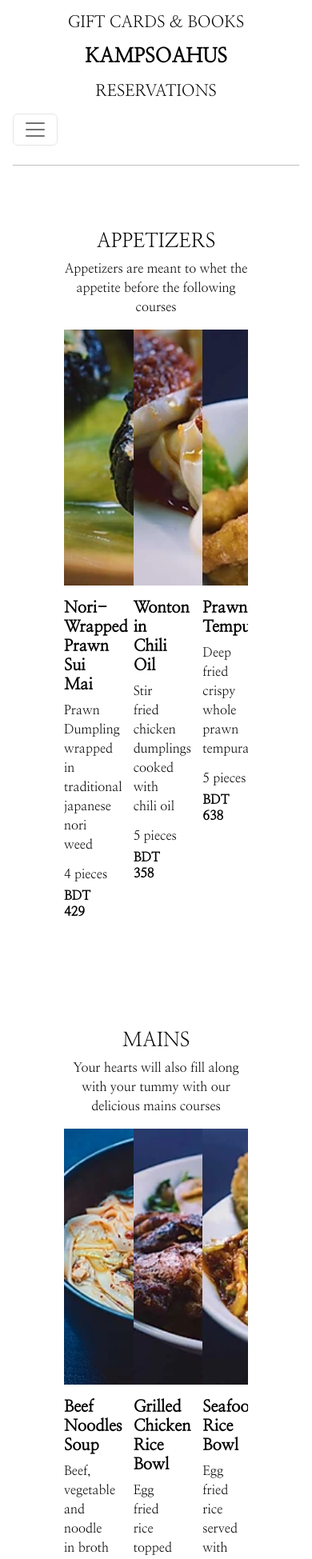
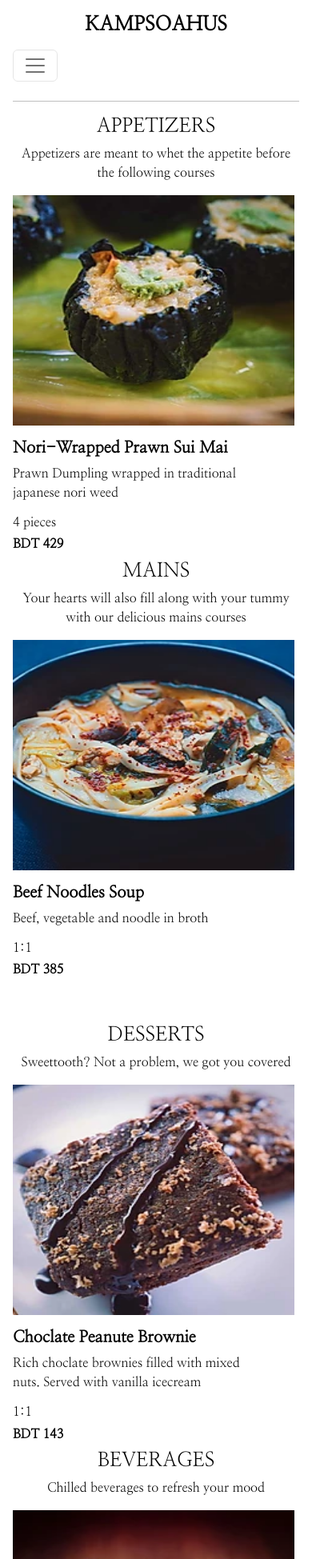
Before and after one commit to scottishsummer98/react_restaurant, a React (Create React App) app: page /menu in a window 390 px wide. Shown: the top 1949 px of the page at 80% size. Built offline with nearby package versions, Linux system fonts and the light colour scheme.

Commit message:
'responsivefixestilldate'

```diff
--- a/src/components/header/Header.css
+++ b/src/components/header/Header.css
@@ -1,9 +1,5 @@
 .container_header {
-    display: flex;
-    flex-direction: row;
-    justify-content: center;
-    gap: 10rem;
-    align-items: center;
+    text-align: center;
 }
 .header_links {
     text-decoration: none;
@@ -13,23 +9,3 @@
 .header_links:hover {
     color: #D2BF65;
 }
-
-/* Media Queries Medium Devices*/
-@media screen and (max-width:1024px){
-    .container_header {
-        display: flex;
-        flex-direction: row;
-        justify-content: center;
-        gap: 5rem;
-    }
-}
-
-/* Media Queries Small Devices*/
-@media screen and (max-width:600px){
-    .container_header {
-        display: flex;
-        flex-direction: column;
-        justify-content: center;
-        gap: .5rem;
-    }
-}
--- a/src/components/header/Header.jsx
+++ b/src/components/header/Header.jsx
@@ -5,16 +5,10 @@ import './Header.css'
 const Header = () => {
   return (
     <header className="container_header">
-      <Link to="cardsandbooks" className="header_links">
-        <h5>GIFT CARDS & BOOKS</h5>
-      </Link>
       <Link to="/" className="header_links">
         <h2>
           <b>KAMPSOAHUS</b>
         </h2>
-      </Link>
-      <Link to="reservations" className="header_links">
-        <h5>RESERVATIONS</h5>
       </Link>
     </header>
   )
--- a/src/components/pages/CardsAndBooks.css
+++ b/src/components/pages/CardsAndBooks.css
@@ -70,12 +70,31 @@
 
 /* Media Queries Medium Devices*/
 @media screen and (max-width:1024px){
-    .container_help_header {
+    .container_help_header, .container_bookscards_header {
         width: 100%;
     }
+    .container_bookscards_body {
+        display: grid;
+    grid-template-columns: 1fr;
+    gap: 1rem;
+    justify-items: center;
+    }
+
 }
 
 /* Media Queries Small Devices*/
 @media screen and (max-width:600px){
-
+    .container_help_header, .container_bookscards_header {
+        width: 100%;
+    }
+    .container_bookscards_body {
+        display: grid;
+    grid-template-columns: 1fr;
+    gap: 1rem;
+    justify-items: center;
+    }
+    .books_image {
+        width:20rem;
+        margin: 2rem 0;
+    }
 }
--- a/src/components/pages/Menu.css
+++ b/src/components/pages/Menu.css
@@ -4,7 +4,28 @@
 .container_menu_appetizers_header, .container_menu_mains_header, .container_menu_desserts_header, .container_menu_beverages_header {
     text-align: center;
 }
-.image {
+.container_image {
+    width: 20rem;
+    height: 18rem;
+}
+/* Media Queries Medium Devices*/
+@media screen and (max-width:1024px){
+    .container_menu_appetizers, .container_menu_mains, .container_menu_desserts, .container_menu_beverages {
+        padding: 0;
+    }
+    .container_image {
+        width: 18rem;
+        height: 14rem;
+    }
+}
 
-    width: 20rem;
+/* Media Queries Small Devices*/
+@media screen and (max-width:600px){
+    .container_menu_appetizers, .container_menu_mains, .container_menu_desserts, .container_menu_beverages {
+        padding: 0;
+    }
+    .container_image {
+        width: 22rem;
+        height: 18rem;
+    }
 }
--- a/src/components/pages/Menu.jsx
+++ b/src/components/pages/Menu.jsx
@@ -242,13 +242,27 @@ const Menu = () => {
           <Swiper
             className="mySwiper"
             slidesPerView={3}
-            spaceBetween={30}
+            spaceBetween={98}
             loop={true}
+            breakpoints={{
+              // when window width is >= 600px
+              600: {
+                width: 600,
+                slidesPerView: 2,
+                spaceBetween: 98,
+              },
+              // when window width is >= 300px
+              300: {
+                width: 300,
+                slidesPerView: 1,
+                spaceBetween: 100,
+              },
+            }}
           >
             {AppData.map(({ id, image, name, desc, portion, price }) => {
               return (
                 <SwiperSlide key={id}>
-                  <img style={{ width: '20rem' }} src={image} alt="" />
+                  <img className="container_image" src={image} alt="" />
                   <div style={{ paddingTop: '1rem' }}>
                     <h5>
                       <b>{name}</b>
@@ -277,13 +291,27 @@ const Menu = () => {
           <Swiper
             className="mySwiper"
             slidesPerView={3}
-            spaceBetween={30}
+            spaceBetween={98}
             loop={true}
+            breakpoints={{
+              // when window width is >= 600px
+              600: {
+                width: 600,
+                slidesPerView: 2,
+                spaceBetween: 98,
+              },
+              // when window width is >= 300px
+              300: {
+                width: 300,
+                slidesPerView: 1,
+                spaceBetween: 100,
+              },
+            }}
           >
             {MainsData.map(({ id, image, name, desc, portion, price }) => {
               return (
                 <SwiperSlide key={id}>
-                  <img style={{ width: '20rem' }} src={image} alt="" />
+                  <img className="container_image" src={image} alt="" />
                   <div style={{ paddingTop: '1rem' }}>
                     <h5>
                       <b>{name}</b>
@@ -309,13 +337,27 @@ const Menu = () => {
           <Swiper
             className="mySwiper"
             slidesPerView={3}
-            spaceBetween={30}
+            spaceBetween={98}
             loop={true}
+            breakpoints={{
+              // when window width is >= 600px
+              600: {
+                width: 600,
+                slidesPerView: 2,
+                spaceBetween: 98,
+              },
+              // when window width is >= 300px
+              300: {
+                width: 300,
+                slidesPerView: 1,
+                spaceBetween: 100,
+              },
+            }}
           >
             {DesData.map(({ id, image, name, desc, portion, price }) => {
               return (
                 <SwiperSlide key={id}>
-                  <img style={{ width: '20rem' }} src={image} alt="" />
+                  <img className="container_image" src={image} alt="" />
                   <div style={{ paddingTop: '1rem' }}>
                     <h5>
                       <b>{name}</b>
@@ -341,13 +383,27 @@ const Menu = () => {
           <Swiper
             className="mySwiper"
             slidesPerView={3}
-            spaceBetween={30}
+            spaceBetween={98}
             loop={true}
+            breakpoints={{
+              // when window width is >= 600px
+              600: {
+                width: 600,
+                slidesPerView: 2,
+                spaceBetween: 98,
+              },
+              // when window width is >= 300px
+              300: {
+                width: 300,
+                slidesPerView: 1,
+                spaceBetween: 100,
+              },
+            }}
           >
             {BevData.map(({ id, image, name, desc, portion, price }) => {
               return (
                 <SwiperSlide key={id}>
-                  <img style={{ width: '20rem' }} src={image} alt="" />
+                  <img className="container_image" src={image} alt="" />
                   <div style={{ paddingTop: '1rem' }}>
                     <h5>
                       <b>{name}</b>
--- a/src/components/pages/News.jsx
+++ b/src/components/pages/News.jsx
@@ -1,4 +1,4 @@
-import React from 'react'
+import React, { useState } from 'react'
 import './News.css'
 //Images
 import News1 from '../../assets/News1.jpg'
--- a/src/components/pages/Restaurants.css
+++ b/src/components/pages/Restaurants.css
@@ -16,4 +16,36 @@
 
 .restaurant_image:hover {
     transform: scale(1.1);
-  }
+}
+
+/* Media Queries Medium Devices*/
+@media screen and (max-width:1024px){
+    .container_restaurants_body {
+        display: grid;
+        grid-template-columns: repeat(2, 1fr);
+        gap: 1.5rem;
+        justify-items: center;
+    }
+    .restaurant_image {
+        width: 20rem;
+    }
+    .restaurant_image:hover {
+        transform: scale(1.1);
+    }
+}
+
+/* Media Queries Small Devices*/
+@media screen and (max-width:600px){
+    .container_restaurants_body {
+        display: grid;
+        grid-template-columns: 1fr;
+        gap: 1.5rem;
+        justify-items: center;
+    }
+    .restaurant_image {
+        width: 20rem;
+    }
+    .restaurant_image:hover {
+        transform: scale(1.1);
+    }
+}
--- a/src/components/topbar/Topbar.css
+++ b/src/components/topbar/Topbar.css
@@ -15,9 +15,10 @@
     color: #D2BF65;
 }
 ul {
+    margin: auto;
     display: flex;
     flex-direction: column;
-    gap: 5rem;
+    gap: 3rem;
 }
 .dropdown-menu {
     border: none;
--- a/src/components/topbar/Topbar.jsx
+++ b/src/components/topbar/Topbar.jsx
@@ -102,31 +102,15 @@ const Topbar = () => {
                 NEWS
               </Link>
             </li>
-            <li className="nav-item">
-              <Link className="nav-link" to="/press">
-                PRESS
+            <li className="nav-item" style={{ width: '15rem' }}>
+              <Link className="nav-link" to="/cardsandbooks">
+                GIFTS CARDS & BOOKS
               </Link>
             </li>
-            <li className="nav-item dropdown">
-              <a
-                className="nav-link  dropdown-toggle"
-                href="#"
-                data-bs-toggle="dropdown"
-              >
-                PRIVATE DINING
-              </a>
-              <ul className="dropdown-menu">
-                <li>
-                  <Link className="dropdown-item" to="/privatedining">
-                    DHAKA
-                  </Link>
-                </li>
-                <li>
-                  <Link className="dropdown-item" to="/privatedining">
-                    CHITTAGONG
-                  </Link>
-                </li>
-              </ul>
+            <li className="nav-item">
+              <Link className="nav-link" to="/reservations">
+                RESERVATIONS
+              </Link>
             </li>
             <li className="nav-item">
               <Link className="nav-link" to="/careers">
```
